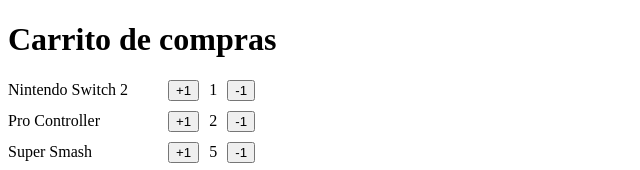
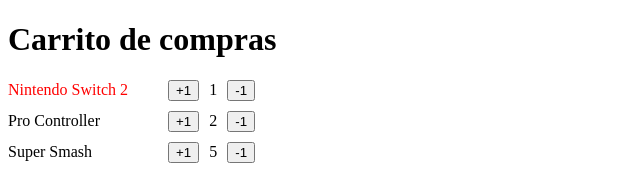
Before and after one commit to MikeBlanco09/CursoReact, a React (Vite) app: page / in a window 1280 px wide. Shown: the top 170 px of the page, without its empty margins (0-640 px from the left). Built offline with nearby package versions, Linux system fonts and the light colour scheme.

Commit message:
Correciones Clase 46

```diff
--- a/src/shopping-cart/ItemCounter.module.css
+++ b/src/shopping-cart/ItemCounter.module.css
@@ -1,11 +1,11 @@
-.item-row {
+.itemRow {
     display: flex;
     align-items: center;
     gap: 10px;
     margin-top: 10px
 }
 
-.item-text {
+.itemText {
     width: 150px;
 }
 
--- a/src/shopping-cart/ItemCounter.tsx
+++ b/src/shopping-cart/ItemCounter.tsx
@@ -1,4 +1,6 @@
 import React, { useState } from 'react'
+
+import styles from './ItemCounter.module.css'
 
 interface Props {
     name: string;
@@ -20,15 +22,8 @@
     }
 
     return (
-        <section style={{
-            display: 'flex',
-            alignItems: 'center',
-            gap: 10,
-            marginTop: 10
-        }}>
-            <span style={{
-                width: 150
-            }}>
+        <section className={styles.itemRow}>
+            <span className={styles.itemText} style={{ color: count === 1 ? 'red' : 'black' }}>
                 {name}
             </span>
             <button onClick={handleAdd}>+1</button>
```
